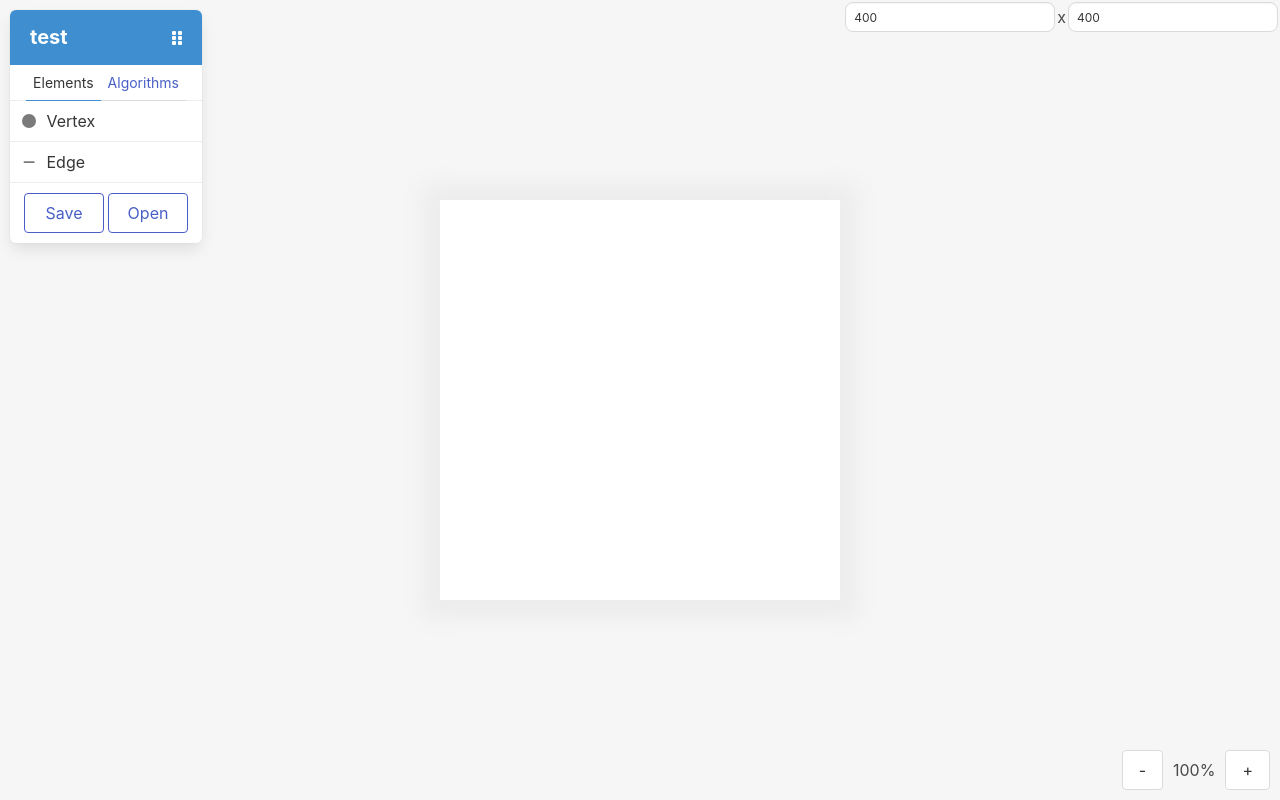
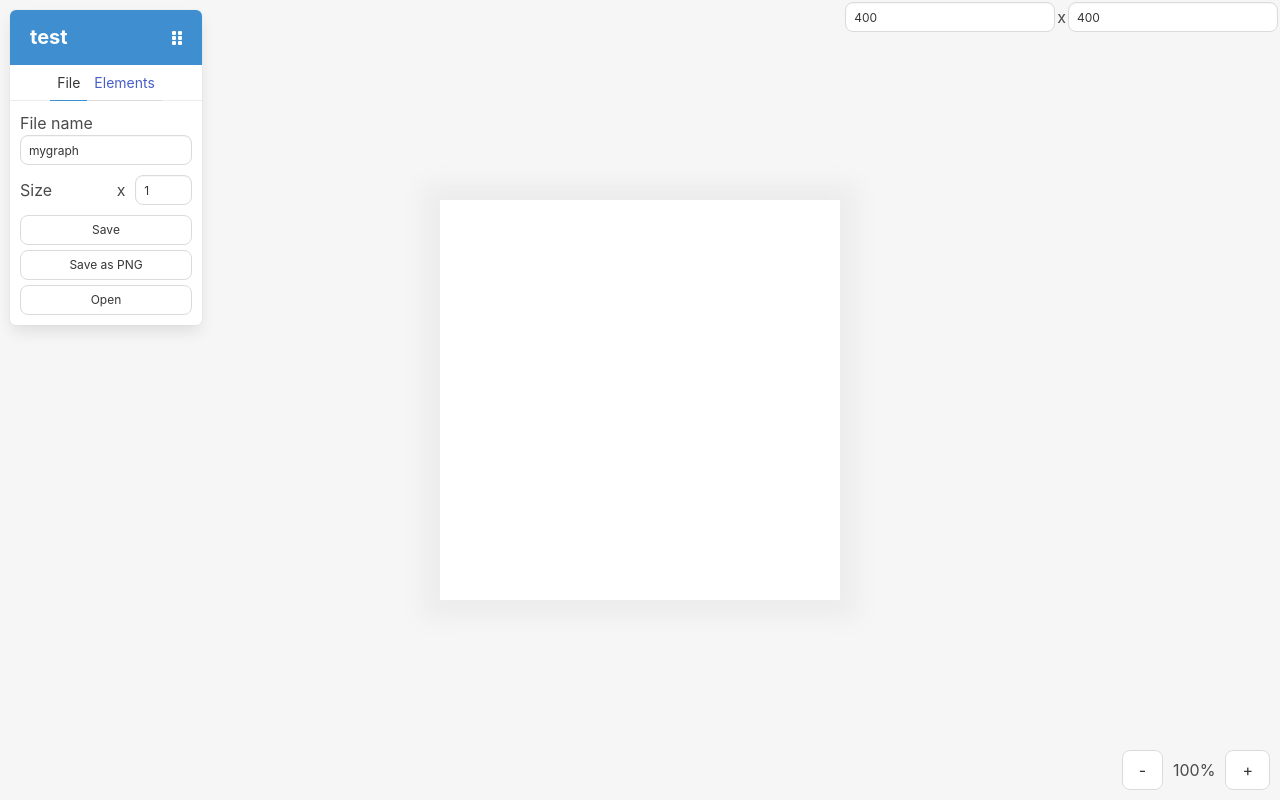
Before and after one commit to AmalAkh/online-graph-editor, a Vue app: page / in a window 1280 px wide. Built offline with nearby package versions, Linux system fonts and the light colour scheme.

Commit message:
Saving and opening functionality were added

```diff
--- a/src/App.vue
+++ b/src/App.vue
@@ -6,22 +6,20 @@ import Vertex from './abstractions/vertex';
 
 import useEditorDataStore from './stores/editor-data-store';
 
+import downloadByDataURL from './utils/download-by-data-url.js';
+import castElements from './utils/cast-elements.js';
+
 const panelX = ref(10);
 const panelY = ref(10)
 const panel = ref(null);
 const dragElement = ref(null);
 const isPanelMoving = ref(false);
 
-const appInner = ref(null);
+const currentTab = ref("file");
+
 
 const editorDataStore = useEditorDataStore();
 
-
-onMounted(()=>
-{
-    editorDataStore.currentEditorHeight = document.documentElement.clientHeight;
-    editorDataStore.currentEditorWidth = document.documentElement.clientWidth;
-})
 function startMovingPanel(e)
 {
 
@@ -36,7 +34,7 @@ function stopMovingPanel(e)
 }
 function movePanel(e)
 {
-  console.log("move_panel");
+
 
   if(editorDataStore.draggingMode == "edge")
   {
@@ -78,15 +76,23 @@ function movePanel(e)
   }
 }
 
+onMounted(()=>
+{
+    editorDataStore.currentEditorHeight = document.documentElement.clientHeight;
+    editorDataStore.currentEditorWidth = document.documentElement.clientWidth;
+})
+
+
 function selectNewElement(name)
 {
-  console.log("new element sleected");
+
   editorDataStore.draggingMode = "new_element";
   editorDataStore.selectedElement = null;
 
   editorDataStore.newElementName = name;
 }
 //get absolute position without effect of zooming
+const appInner = ref(null);
 function getPosition(x,y)
 {
   return [(x+appInner.value.scrollLeft)/editorDataStore.zoom, y];
@@ -112,7 +118,7 @@ function addElement(e)
     {
       case "Vertex":
         let box = svgCanvas.value.getBoundingClientRect();
-        console.log(`${e.clientX} ${box.x}`);
+
         let x = (e.clientX - box.x)/editorDataStore.zoom;
         let y = (e.clientY - box.y)/editorDataStore.zoom;
         editorDataStore.$patch({currentElements:[...editorDataStore.currentElements, new Vertex(x, y)]});
@@ -130,6 +136,106 @@ function addElement(e)
   }
 
 }
+
+const canvasForSave = ref(null);
+
+const size = ref(1);
+const filename = ref("mygraph");
+
+
+function saveAsImage()
+{
+
+  let context = canvasForSave.value.getContext("2d");
+
+  //get svg xml
+  let svgXML = svgCanvas.value.outerHTML;
+  console.log(svgXML);
+  let blob = new Blob([svgXML], {type:"image/svg+xml"});
+
+  //create an image to draw it on canvas
+  let img = new Image();
+  let temp = editorDataStore.zoom;
+
+  //apply zoom
+  editorDataStore.zoom = size.value;
+  editorDataStore.selectedElement = null;
+  //hide the svg to prevent user from seeing temporary sized up version of svg
+  svgCanvas.value.style.display = "none";
+  let blobUrl = URL.createObjectURL(blob);
+  img.onload = function()
+  {
+
+    context.drawImage(img,0,0, editorWidth.value*size.value,editorHeight.value*size.value);
+
+    downloadByDataURL(canvasForSave.value.toDataURL(), filename.value);
+    //return the old value of zoom and make svg visible again
+    editorDataStore.zoom = temp;
+    svgCanvas.value.style.display = "block";
+    URL.revokeObjectURL(blobUrl);
+
+
+  }
+
+  img.src = blobUrl;
+
+
+
+}
+
+function saveAsJson()
+{
+  let confObj = {canvasWidth:editorWidth.value, canvasHeight:editorHeight.value,elements:editorDataStore.currentElements}
+  let blob = new Blob([JSON.stringify(confObj)], {type:"application/json"});
+  downloadByDataURL(URL.createObjectURL(blob), filename.value);
+}
+
+
+const requiredFields = ["canvasWidth", "canvasHeight", "elements"]
+function addConnection(vertexId, edge)
+    {
+        if(this.connectedVertices.has(vertexId))
+        {
+
+            this.connectedVertices.set(vertexId, [...this.connectedVertices.get(vertexId), edge]);
+        }else
+        {
+            this.connectedVertices.set(vertexId, [edge]);
+        }
+    }
+function open(e)
+{
+
+  if(e.target.files[0] != undefined)
+  {
+    let reader = new FileReader();
+    reader.onload = (e)=>
+    {
+        let confObj = JSON.parse(reader.result);
+        for(let key of requiredFields)
+        {
+
+          if(!confObj.hasOwnProperty(key))
+          {
+            alert("Error occured");
+            return;
+
+          }
+        }
+
+
+
+        editorHeight.value = confObj.canvasHeight;
+        editorWidth.value = confObj.canvasWidth;
+        editorDataStore.currentElements = castElements(confObj.elements);
+    };
+    reader.readAsText(e.target.files[0]);
+
+
+  }
+
+
+}
 </script>
 
 <template>
@@ -145,28 +251,44 @@ function addElement(e)
         </div>
 
         <p class="panel-tabs">
-          <a class="is-active">Elements</a>
-          <a>Algorithms</a>
+          <a :class="{'is-active':currentTab=='file'}" @click="currentTab='file'" >File</a>
+          <a :class="{'is-active':currentTab=='elements'}" @click="currentTab='elements'" >Elements</a>
+
 
         </p>
+        <div class="tab elements-tab" v-show="currentTab=='elements'">
+          <a class="panel-block" v-for="[key, el] in availableElements" :class="{'selected':editorDataStore.newElementName == key}" @click="selectNewElement(key)">
+            <span class="panel-icon">
+              <font-awesome-icon :icon="el.icon" />
+            </span>
+            {{ el.label }}
+          </a>
+        </div>
+        <div class="tab file-tab" v-show="currentTab=='file'">
+          <p>File name</p>
+          <input type="text" v-model="filename" class="input is-small"/>
+          <div class="size-input">
+            <p>Size</p>x
+            <input type="number" ref="jsonFileInput" v-model="size" class="input is-small" min="0.5"/>
+          </div>
 
-        <a class="panel-block" v-for="[key, el] in availableElements" :class="{'selected':editorDataStore.newElementName == key}" @click="selectNewElement(key)">
-          <span class="panel-icon">
-            <font-awesome-icon :icon="el.icon" />
-          </span>
-          {{ el.label }}
-        </a>
+          <button class="button is-small is-fullwidth" @click="saveAsJson">Save</button>
+          <button class="button is-small is-fullwidth" @click="saveAsImage">Save as PNG</button>
+          <label class="button is-small is-fullwidth" for="open_json">
+            Open
+            <input type="file" id="open_json" accept=".json" @change="open"  />
 
 
-        <div class="panel-block buttons-block">
-          <button class="button is-link is-outlined is-fullwidth">
-            Save
-          </button>
+          </label>
 
-          <button class="button is-link is-outlined is-fullwidth">
-            Open
-          </button>
+
+
         </div>
+
+
+
+
+
       </nav>
       <div class="size-panel">
         <input class="input is-small" type="number" v-model="editorWidth"/>
@@ -179,12 +301,17 @@ function addElement(e)
         <p>{{ editorDataStore.editorZoom }}%</p>
         <button class="button" @click.stop="editorDataStore.zoomin">+</button>
       </div>
-      <svg class="main-canvas" ref="svgCanvas" :height="editorHeight*editorDataStore.zoom" :width="editorWidth*editorDataStore.zoom" @click="addElement">
+      <svg xmlns="http://www.w3.org/2000/svg" class="main-canvas" ref="svgCanvas" :height="editorHeight*editorDataStore.zoom" :width="editorWidth*editorDataStore.zoom" @click="addElement">
 
         <component v-for="element in editorDataStore.currentElements" :is="availableElements.get(element.name).component" :element="element"></component>
 
+
       </svg>
+      <canvas class="canvas-for-save" :width="editorWidth*editorDataStore.zoom" :height="editorHeight*editorDataStore.zoom" ref="canvasForSave">
+      </canvas>
+
   </div>
+
 </template>
 
 <style scoped>
--- a/src/abstractions/vertex.js
+++ b/src/abstractions/vertex.js
@@ -8,15 +8,21 @@ export default class Vertex extends GraphElement
         this.connectedVertices = new Map();
 
     }
+    static castFromObject(obj)
+    {
+        let target = new Vertex(obj.x,obj.y);
+        target.connectedVertices = new Map(target.connectedVertices);
+        return target;
+    }
     addConnection(vertexId, edge)
     {
         if(this.connectedVertices.has(vertexId))
         {
 
-            this.connectedVertices.set(vertexId, [...this.connectedVertices.get(vertexId), edge]);
+            this.connectedVertices.set(vertexId, [...this.connectedVertices.get(vertexId), edge.id]);
         }else
         {
-            this.connectedVertices.set(vertexId, [edge]);
+            this.connectedVertices.set(vertexId, [edge.id]);
         }
     }
 }
--- a/src/app.scss
+++ b/src/app.scss
@@ -1,5 +1,4 @@
-$control-radius-small:0.5rem;
-@import "bulma/bulma.sass";
+
 
 @import "style.scss";
 
@@ -59,6 +58,10 @@ $control-radius-small:0.5rem;
     margin: 2px;
   }
 }
+.canvas-for-save
+{
+  display: none;
+}
 .instruments-panel
   {
     -webkit-user-select: none; /* Safari */
@@ -88,14 +91,42 @@ $control-radius-small:0.5rem;
             cursor:grab;
             flex: none;
         }
+
     }
-    .buttons-block
+    .file-tab
     {
+      padding: 10px;
+
+      .size-input
+      {
+        margin-top: 10px;
+        margin-bottom: 10px;
         display: flex;
-        button
+        align-items: center;
+        justify-content: center;
+        input
         {
-            margin: 2px;
+          width:10px;
+
+          flex: 4;
+          margin-left: 10px;
         }
+        p
+        {
+          flex:10;
+        }
+
+      }
+      .button
+      {
+          margin-top: 5px;
+      }
+      input[type=file]
+      {
+        display: none;
+      }
     }
 
+
+
   }
--- a/src/components/EdgeSVG.vue
+++ b/src/components/EdgeSVG.vue
@@ -62,7 +62,7 @@ const bezierPointY = computed(()=>
 <template>
 
 
-    <path class="edge" :class="{'selected':editorDataStore.selectedElement?.id == props.element.id}"  @click.stop="select"  :d="`M ${element.x[0]*editorDataStore.zoom} ${element.y[0]*editorDataStore.zoom} Q ${element.bezierPointX*editorDataStore.zoom} ${element.bezierPointY*editorDataStore.zoom} ${element.x[1]*editorDataStore.zoom} ${element.y[1]*editorDataStore.zoom}`" :stroke-width="5*editorDataStore.zoom" fill="none" />
+    <path class="edge" stroke="black" :class="{'selected':editorDataStore.selectedElement?.id == props.element.id}"  @click.stop="select"  :d="`M ${element.x[0]*editorDataStore.zoom} ${element.y[0]*editorDataStore.zoom} Q ${element.bezierPointX*editorDataStore.zoom} ${element.bezierPointY*editorDataStore.zoom} ${element.x[1]*editorDataStore.zoom} ${element.y[1]*editorDataStore.zoom}`" :stroke-width="5*editorDataStore.zoom" fill="none" />
     <circle class="bezier-point" :class="{'active':editorDataStore.selectedElement?.id == props.element.id && editorDataStore.draggingMode == 'edge'}" @mousedown="startMovingBezierPoint" v-show="editorDataStore.selectedElement?.id == element.id"  :cx="bezierPointX" :cy="bezierPointY" stroke="gray"  r="7"  fill="white" />
 </template>
 <style lang="scss" scoped>
--- a/src/style.scss
+++ b/src/style.scss
@@ -1,3 +1,8 @@
+$control-radius-small:0.5rem;
+
+@import "bulma/bulma.sass";
+
+
 html,body
 {
     height:100%;
@@ -6,3 +11,7 @@ html
 {
     overflow: hidden;
 }
+.button
+{
+    border-radius: 0.5rem !important;
+}
--- /dev/null
+++ b/src/utils/cast-elements.js
@@ -0,0 +1,17 @@
+//this function casts from object parsed from json to corresponding typed objects
+import Vertex from "../abstractions/vertex";
+export default function(elements)
+{
+    let castedElements = []
+    for(let el of elements)
+    {
+        if(el.name == "Vertex")
+        {
+            castedElements.push(Vertex.castFromObject(el));
+        }else
+        {
+            castedElements.push(el);
+        }
+    }
+    return castedElements;
+}
--- /dev/null
+++ b/src/utils/download-by-data-url.js
@@ -0,0 +1,14 @@
+export default function(url, name="file")
+{
+
+    let a = document.createElement("a");
+    a.href = url;
+
+    a.download = name;
+
+    document.body.append(a);
+    a.style.display = "none";
+    a.click();
+    a.remove();
+
+}
```
